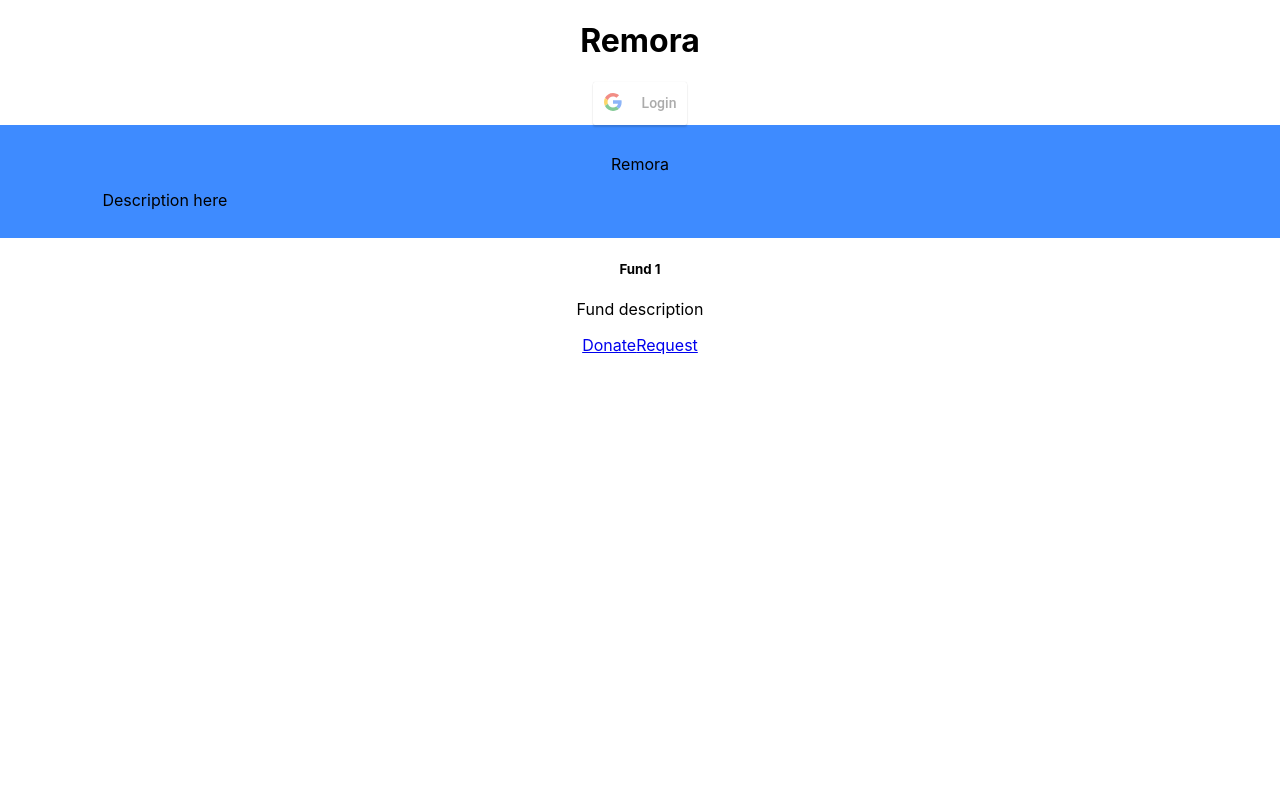
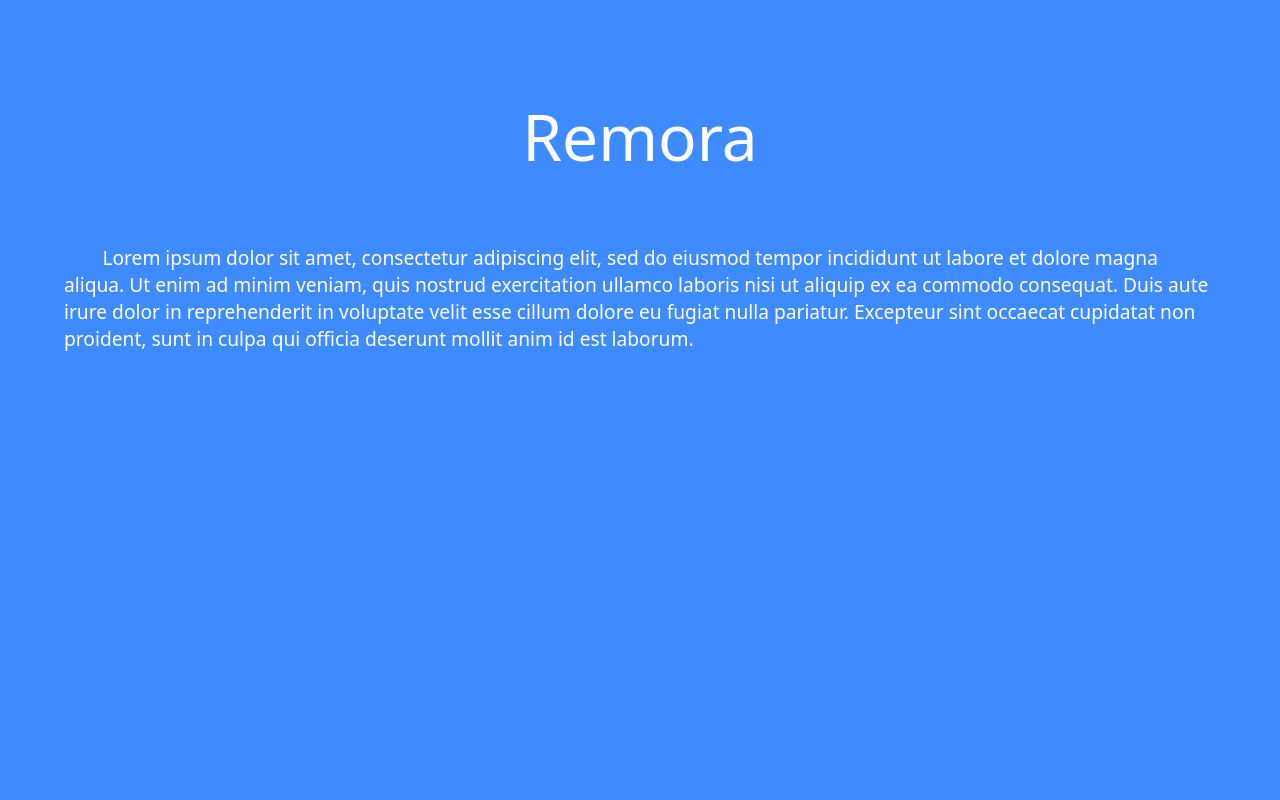
Before and after one commit to wang-adam/mutually, a React (Create React App) app in the folder remora/: page / in a window 1280 px wide. Shown: the top 800 px of the page. Built offline with nearby package versions, Linux system fonts and the light colour scheme; no server answers.

Commit message:
frontend changes.

```diff
--- a/remora/public/index.html
+++ b/remora/public/index.html
@@ -6,9 +6,10 @@
     <meta name="viewport" content="width=device-width, initial-scale=1" />
     <meta name="theme-color" content="#000000" />
     <meta
-      name="description"
+      name="Remora"
       content="Web site created using create-react-app"
     />
+    <title>Remora</title>
     <link rel="apple-touch-icon" href="%PUBLIC_URL%/logo192.png" />
     <!--
       manifest.json provides metadata used when your web app is installed on a
--- a/remora/src/App.css
+++ b/remora/src/App.css
@@ -36,3 +36,27 @@
     transform: rotate(360deg);
   }
 }
+
+p,
+a {
+  font-family: system-ui, -apple-system, BlinkMacSystemFont, "Segoe UI", Roboto,
+    "Helvetica Neue", sans-serif;
+  font-size: 1.5vmax;
+  overflow: hidden;
+  word-wrap: break-word;
+}
+
+.about{
+  height: 98vh;
+  object-fit:cover;
+}
+
+.title{
+  margin-top: 10vh;
+  font-size: 5vmax;
+  color: white;
+}
+
+.text{
+  color: white;
+}
--- a/remora/src/App.js
+++ b/remora/src/App.js
@@ -7,17 +7,16 @@ class App extends Component {
   render() {
     return (
       <div className="App">
-        <h1>Remora</h1>
-        <Login />
-        <div id="about">
-          <div
-            style={{ backgroundColor:'rgb(62, 139, 255)', textAlign:'center', padding:'1% 5%', textAlign: 'justify' }}>
+          <div className="about"
+            style={{backgroundColor:'rgb(62, 139, 255)', textAlign:'center', padding:'1% 5%', textAlign: 'justify' }}>
             <p className="title" style={{textAlign:'center'}}>Remora</p>
             <p className="text" style={{textAlign:'left', textIndent: '3vw'}}>
-              Description here
+            Lorem ipsum dolor sit amet, consectetur adipiscing elit, sed do eiusmod tempor incididunt ut labore et dolore magna aliqua. Ut enim ad minim veniam, quis nostrud exercitation ullamco laboris nisi ut aliquip ex ea commodo consequat. Duis aute irure dolor in reprehenderit in voluptate velit esse cillum dolore eu fugiat nulla pariatur. Excepteur sint occaecat cupidatat non proident, sunt in culpa qui officia deserunt mollit anim id est laborum.
             </p>
           </div>
-        </div>
+
+        <Login />
+
         <div className="g-signin2" data-onsuccess="onSignIn"></div>
         <div className="row">
           <div className="col-sm-3">
```
